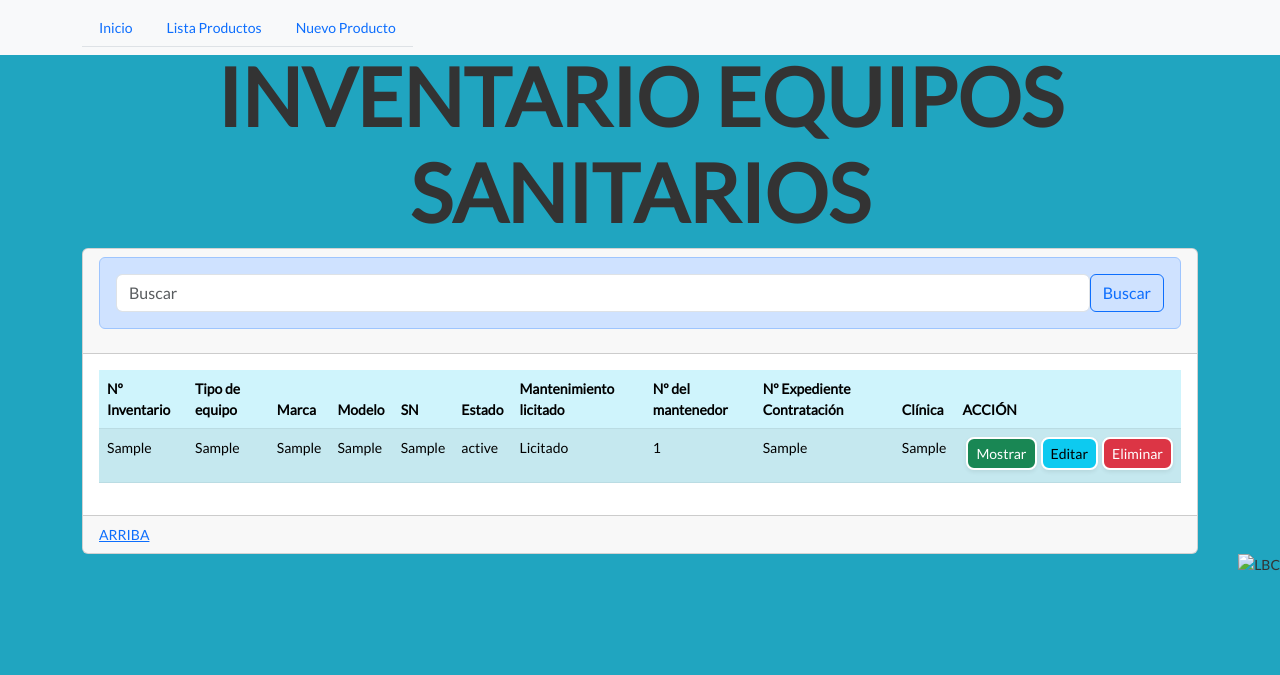
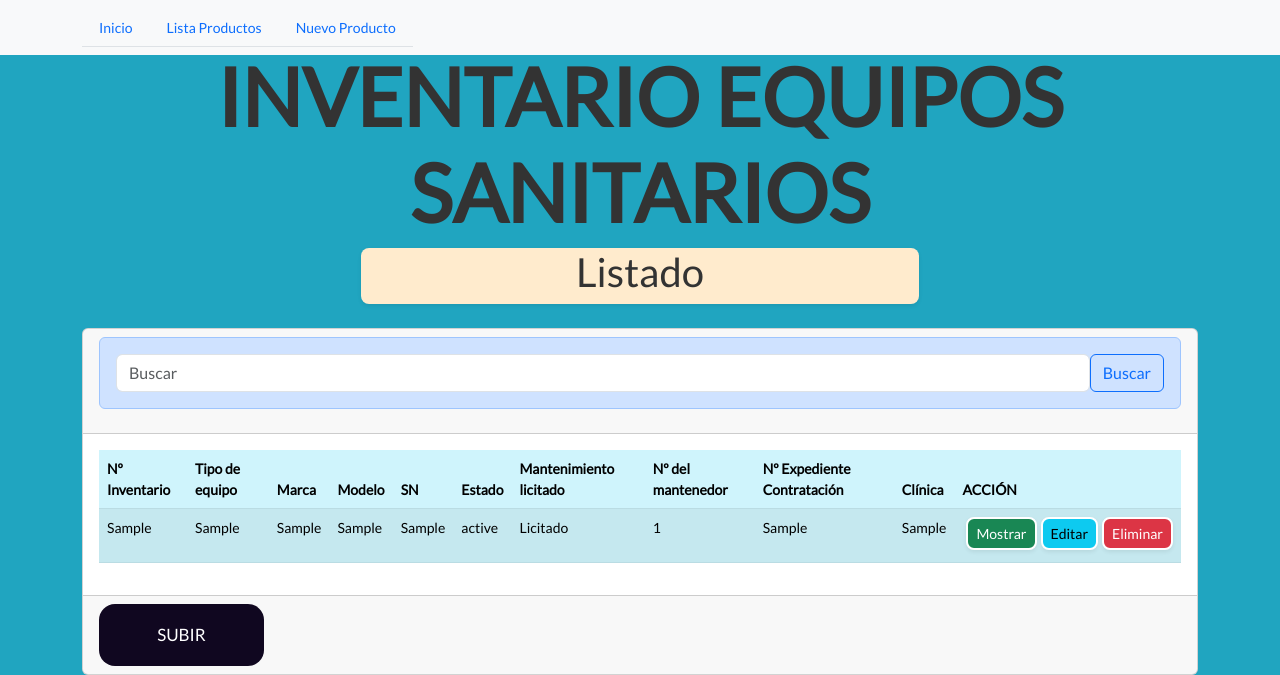
Before and after one commit to LazaroBC/inventarioAlmacen, a Django app: page /listaProductos/ in a window 1280 px wide. Shown: the top 675 px of the page. Run offline with Django 4.2, Linux system fonts and the light colour scheme; tables that the repository leaves empty hold one stand-in row (values such as "Sample post").

Commit message:
Hasta boton subir negro

```diff
--- a/almacen/models.py
+++ b/almacen/models.py
@@ -1,5 +1,5 @@
 from django.db import models
-from django.core.validators import MaxValueValidator
+from django.core.validators import MaxValueValidator, MinValueValidator
 # Create your models here.
 
 
@@ -28,16 +28,24 @@
     subtipoEquipo = models.TextField(null=True, blank=True, verbose_name="Subtipo de Equipo")
     numeroInventario = models.TextField(null=False, blank=False, verbose_name="Numero de Inventario")
     mantenimientoLicitado = models.BooleanField(null=False, blank=False, verbose_name="Mantenimiento Licitado")
-    numeroMantenedor = models.IntegerField(null=True, blank=True, validators=[MaxValueValidator(9999)], verbose_name="Numero de Mantenedor")
+    numeroMantenedor = models.IntegerField(null=True, blank=True, validators=[MaxValueValidator(9999, message="El valor no es correcto")], verbose_name="Numero de Mantenedor")
     marca = models.TextField(null=False, blank=False, verbose_name="Marca")
     modelo = models.TextField(null=False, blank=False, verbose_name="Modelo")
-    anyoFabricacion = models.IntegerField(null=True, blank=True,  validators=[MaxValueValidator(9999)], verbose_name="Año de Fabricacion")
+    anyoFabricacion = models.IntegerField(null=True, blank=True, validators=[
+        MinValueValidator(1900, message='El año de fabricación debe ser entre 1900 y 2100.'),
+        MaxValueValidator(2100, message='El año de fabricación debe ser entre 1900 y 2100.')
+    ],
+        verbose_name="Año de Fabricacion")
     sn = models.TextField(null=False, blank=False, verbose_name="SN")
     nref = models.TextField(null=True, blank=True, verbose_name="NREF")
     descripcion = models.TextField(null=True, blank=True, verbose_name="Descripcion")
     comentarios = models.TextField(null=True, blank=True, verbose_name="Comentarios")
     estado = models.TextField(null=True, blank=True, verbose_name="Estado")
-    anyoCompra = models.IntegerField(null=True, blank=True, validators=[MaxValueValidator(9999)],verbose_name="Año de Compra")
+    anyoCompra = models.IntegerField(null=True, blank=True, validators=[
+        MinValueValidator(1900, message='El año de compra debe ser entre 1900 y 2100.'),
+        MaxValueValidator(2100, message='El año de compra debe ser entre 1900 y 2100.')
+    ],
+    verbose_name="Año de Compra")
     numExpContratacion = models.TextField(null=True, blank=True, verbose_name="Numero de Expediente de Contratacion")
     tiquetsReferenciaMantenedor = models.TextField(null=True, blank=True, verbose_name="Tiquets de Referencia del Mantenedor")
     tiquetsReferenciaMantUV = models.TextField(null=True, blank=True, verbose_name="Tiquets de Referencia del Mantenedor UV")
--- a/almacen/static/css/estilos.css
+++ b/almacen/static/css/estilos.css
@@ -21,3 +21,34 @@
 .ancho-input {
     width: 5px;
 }
+
+.arriba {
+    width: 165px;
+    height: 62px;
+    cursor: pointer;
+    color: #fff;
+    font-size: 17px;
+    border-radius: 1rem;
+    border: none;
+    position: relative;
+    background: #100720;
+    transition: 0.1s;
+}
+
+.arriba::after {
+    content: '';
+    width: 100%;
+    height: 100%;
+    background-image: radial-gradient(circle farthest-corner at 10% 20%, rgba(255,94,247,1)17.8, rgba(2,245,255,1)100.2%);
+    filter: blur(15px);
+    z-index: -1;
+    position: absolute;
+    left: 0;
+    top: 0;
+}
+
+.arriba:active {
+    transform: scale(0.9) rotate(3deg);
+    background: radial-gradient(circle farthest-corner at 10% 20%, rgba(255,94,247,1)17.8, rgba(2,245,255,1)100.2%);
+    transition: 0.5s;
+}
--- a/almacen/templates/base.html
+++ b/almacen/templates/base.html
@@ -14,7 +14,7 @@
     <title>{% block titulo %} {% endblock %}</title>
 </head>
 
-<body class="fondo" style="font-family: 'Lato';">
+<body class="fondo" style="font-family: 'Lato'; margin-bottom: 50px;">
 
     <nav class="navbar navbar-expand navbar-light bg-light fixed-top">
         <div class="container">
--- a/almacen/templates/paginas/inicio.html
+++ b/almacen/templates/paginas/inicio.html
@@ -13,7 +13,7 @@
             <div class="card mb-3 flex-fill" style="max-width: 540px;">
                 <div class="row g-0">
                     <div class="col-md-4">
-                        <img src="{% static 'img/productos.jpg' %}"  class="img-fluid rounded-start" alt="Card title">
+                        <img src="{% static 'files/productos.png' %}"  class="img-fluid rounded-start" alt="Card title">
                     </div>
                     <div class="col-md-8">
                         <div class="card-body">
@@ -29,7 +29,7 @@
             <div class="card mb-3 flex-fill" style="max-width: 540px;">
                 <div class="row g-0">
                     <div class="col-md-4">
-                        <img src="{% static 'img/productoNuevo.png' %}" class="img-fluid rounded-start" alt="Card title">
+                        <img src="{% static 'files/nuevoProducto.png' %}" class="img-fluid rounded-start" alt="Card title">
                     </div>
                     <div class="col-md-8">
                         <div class="card-body">
--- a/almacen/templates/paginas/productos/form.html
+++ b/almacen/templates/paginas/productos/form.html
@@ -66,4 +66,5 @@
     </div>
 </div>
         <button type="submit" class="btn btn-success">Guardar</button>
+        <a name="" id="" class="btn btn-primary" href="{% url 'listaProductos' %}" role="button">Cancelar</a>
 </form>
--- a/almacen/templates/paginas/productos/listaProductos.html
+++ b/almacen/templates/paginas/productos/listaProductos.html
@@ -1,11 +1,17 @@
 {% extends "base.html" %}
 
+{% load static %}
 
 {% block titulo %} Listado productos {% endblock %}
 
 {% block contenido %}
 
-
+<div class="d-flex justify-content-center align-items-center pb-4">
+    <div class="card-header text-center rounded-3 shadow-sm border-2 border-white"
+      style="background-color: blanchedalmond;width: 50%; font-family: 'Lato';">
+      <h1>Listado</h1>
+    </div>
+  </div>
 <div class="card">
     <div class="card-header">
         <div class="alert alert-primary" role="alert">
@@ -64,7 +70,7 @@
 
     </div>
     <div class="card-footer text-muted">
-        <a href="#">ARRIBA</a>
+        <button class="arriba" href="#">SUBIR</button>
     </div>
 </div>
 
```
Also changed, not shown: almacen/templates/paginas/productos/mostrarProducto.html (+6 -1 lines), README.md.
